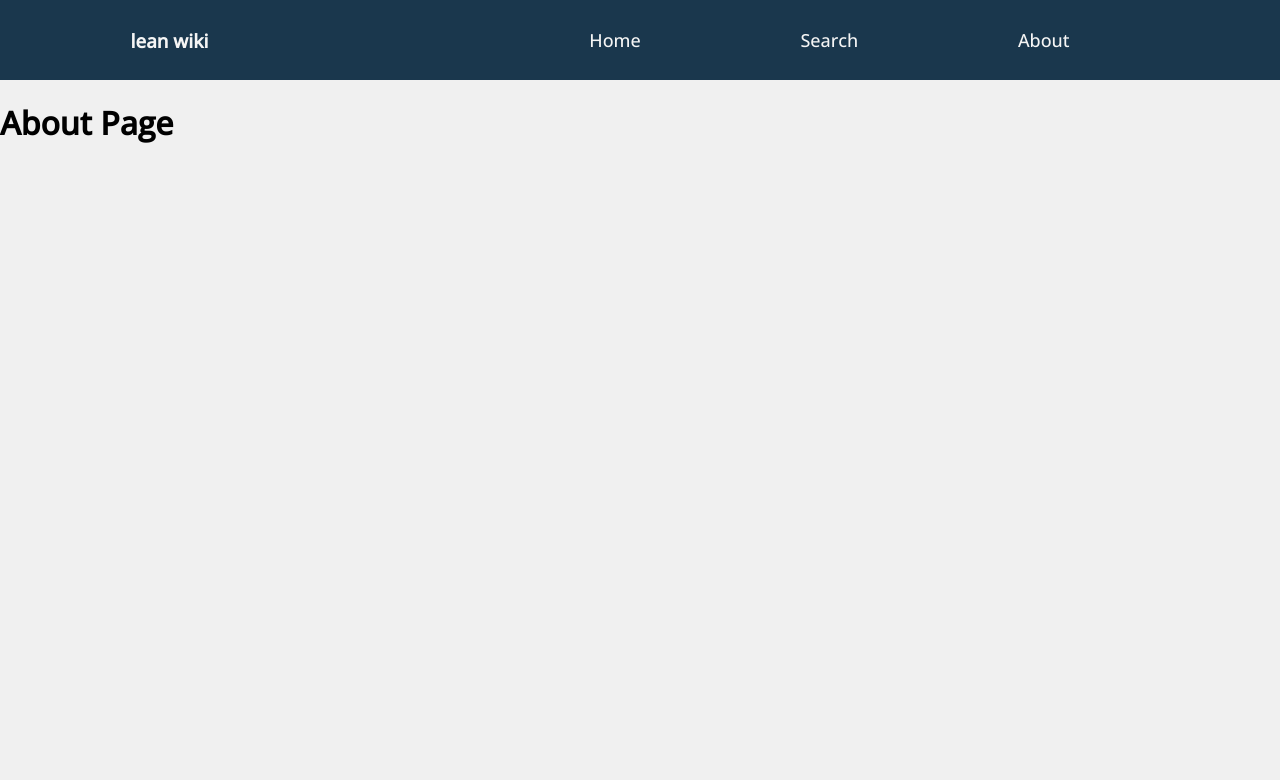
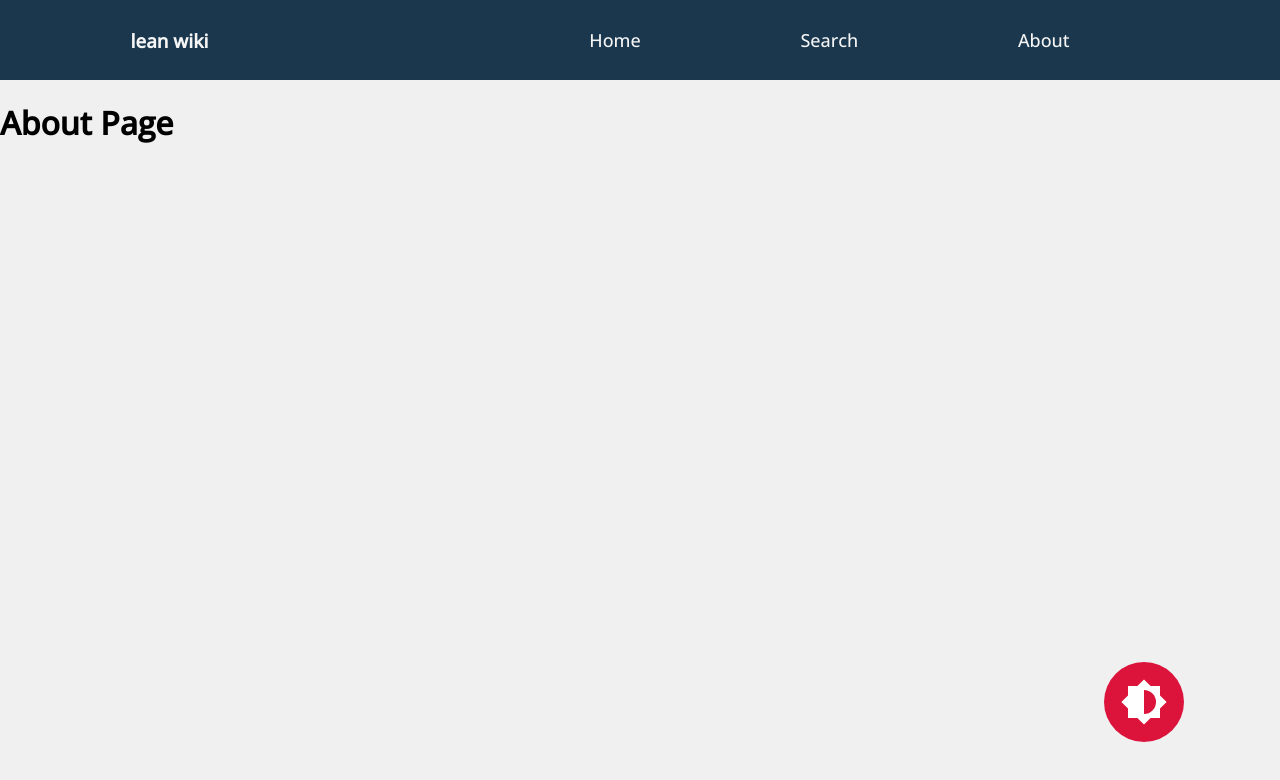
Before and after one commit to erynder-z/lean-wiki, a React (Create React App) app: page /about in a window 1280 px wide. Shown: the top 780 px of the page. Built offline with nearby package versions, Linux system fonts and the light colour scheme.

Commit message:
Make darkmode toggle a floating button

```diff
--- a/src/App.js
+++ b/src/App.js
@@ -6,6 +6,7 @@ import Nav from './components/Nav';
 import Glance from './components/Glance';
 import Search from './components/Search';
 import About from './components/About';
+import DarkmodeToggle from './components/DarkmodeToggle';
 
 function App() {
   const [darkmode, setDarkmode] = useState(false);
@@ -23,10 +24,11 @@ function App() {
     <BrowserRouter>
       <Nav darkmode={darkmode} />
       <Routes>
-        <Route path="/" element={<Glance darkmode={darkmode} toggleDarkMode={toggleDarkMode} />} />
+        <Route path="/" element={<Glance darkmode={darkmode} />} />
         <Route path="/search" element={<Search darkmode={darkmode} />} />
         <Route path="/about" element={<About darkmode={darkmode} />} />
       </Routes>
+      <DarkmodeToggle toggleDarkMode={toggleDarkMode} />
     </BrowserRouter>
   );
 }
--- /dev/null
+++ b/src/components/DarkmodeToggle.js
@@ -0,0 +1,28 @@
+import React from 'react';
+import PropTypes from 'prop-types';
+import '../styles/DarkmodeToggle.css';
+import Icon from '@mdi/react';
+import { mdiBrightness6 } from '@mdi/js';
+
+function DarkmodeToggle(props) {
+  const { toggleDarkMode } = props;
+
+  return (
+    <Icon
+      className="darkModeBtn"
+      path={mdiBrightness6}
+      onClick={toggleDarkMode}
+      onKeyDown={toggleDarkMode}
+      role="button"
+      tabIndex={0}
+      size={2}
+      color="white"
+    />
+  );
+}
+
+export default DarkmodeToggle;
+
+DarkmodeToggle.propTypes = {
+  toggleDarkMode: PropTypes.func.isRequired,
+};
--- a/src/components/Glance.js
+++ b/src/components/Glance.js
@@ -7,7 +7,7 @@ import ThisDayInHistory from './ThisDayInHistory';
 import '../styles/Glance.css';
 
 function Glance(props) {
-  const { darkmode, toggleDarkMode } = props;
+  const { darkmode } = props;
   const [mode, setMode] = useState('featured');
   const [article, setArticle] = useState({
     title: null,
@@ -80,15 +80,6 @@ function Glance(props) {
   return (
     <div className={`glance ${darkmode === true ? 'dark' : null}`}>
       <div className="glance-main-container">
-        <div
-          className="darkModeBtn"
-          onClick={toggleDarkMode}
-          onKeyDown={toggleDarkMode}
-          role="button"
-          tabIndex={0}
-        >
-          Toogle Dark Mode
-        </div>
         {mode === 'featured' ? (
           <div>
             <Featured article={article} openWiki={openWiki} />
@@ -126,5 +117,4 @@ export default Glance;
 
 Glance.propTypes = {
   darkmode: PropTypes.bool.isRequired,
-  toggleDarkMode: PropTypes.func.isRequired,
 };
--- /dev/null
+++ b/src/styles/DarkmodeToggle.css
@@ -0,0 +1,15 @@
+.darkModeBtn {
+  position: fixed;
+  width: 5rem;
+  height: 5rem;
+  bottom: 2rem;
+  right: 2rem;
+  background-color: crimson;
+  border-radius: 50px;
+  transition: all 0.5s;
+}
+
+.darkModeBtn:hover {
+  transition: all 0.5s;
+  transform: scale(1.1);
+}
```
